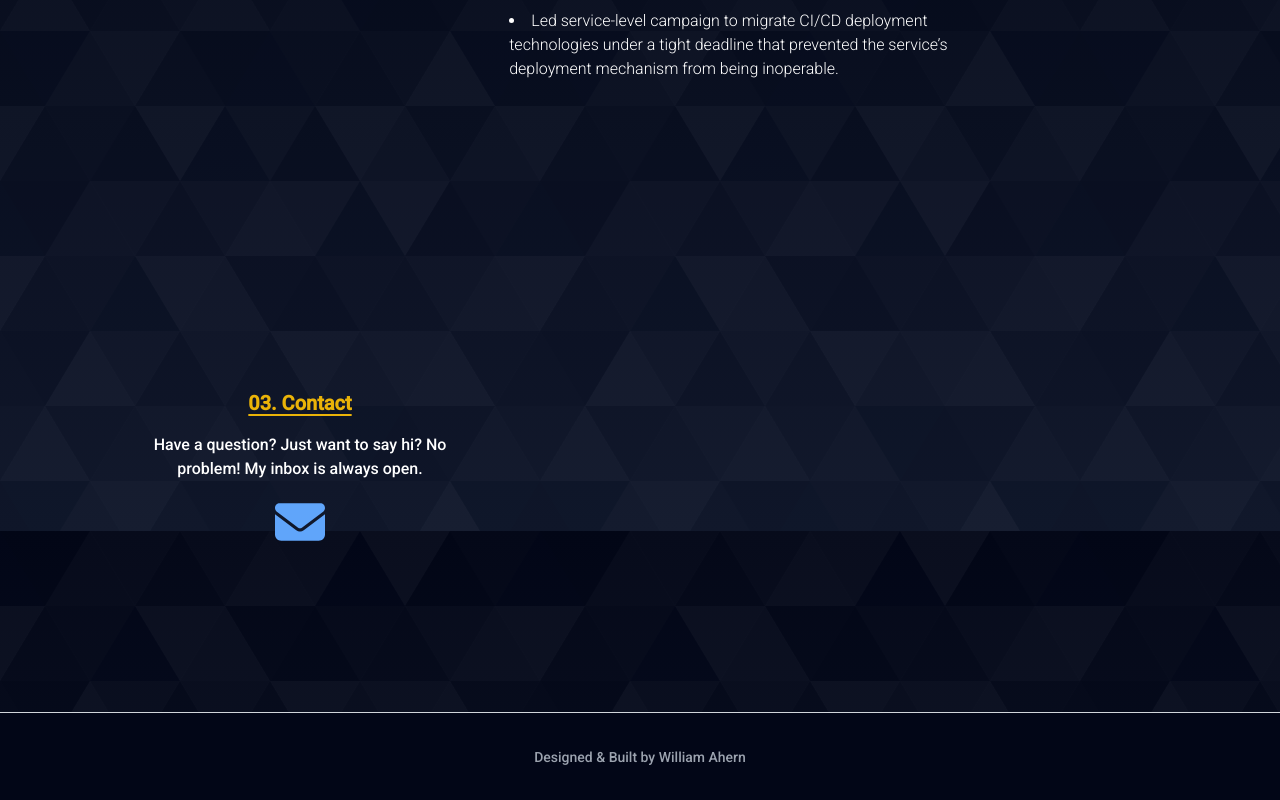
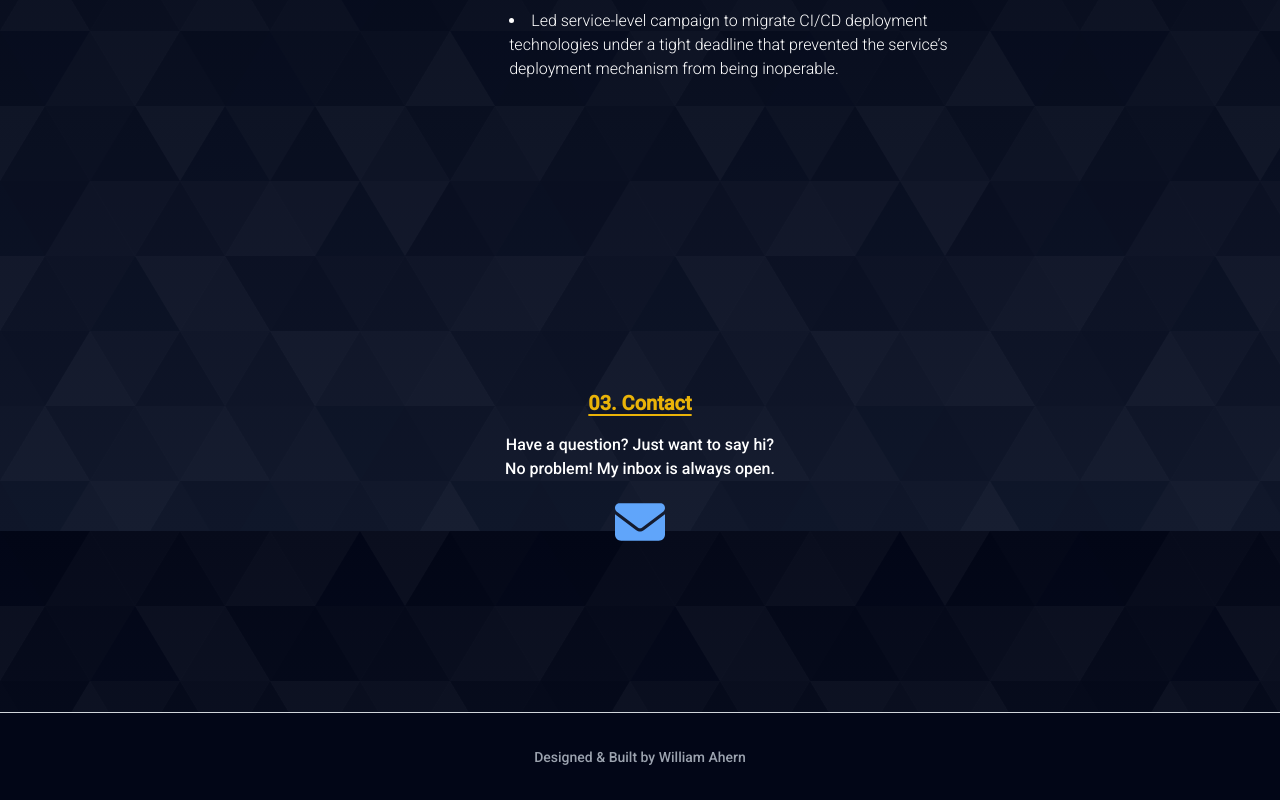
Before and after one commit to wi11ahern/who-am-i, a React (Vite) app: page / in a window 1280 px wide. Shown: the part 1869-2669 px from the top of the page. Built offline with nearby package versions, Linux system fonts and the light colour scheme.

Commit message:
style: update contact component to use grid styles

```diff
--- a/src/components/contact/contact.tsx
+++ b/src/components/contact/contact.tsx
@@ -6,13 +6,13 @@ import { faEnvelope } from "@fortawesome/free-solid-svg-icons";
 const Contact = () => {
   return (
     <Card
-      className="row-start-4 flex items-center flex-col min-w-[600px] max-w-[600px] mx-auto mb-40"
+      className="row-start-4 row-end-5 col-start-2 col-end-3 justify-self-center flex items-center flex-col w-full mb-10 sm:mb-40"
       id="contact"
     >
       <h2 className="pb-4 text-xl font-bold text-yellow-500 underline underline-offset-4">
         03. Contact
       </h2>
-      <p className="max-w-[50%] text-center">
+      <p className="min-w-[200px] max-w-[280px] text-center">
         Have a question? Just want to say hi? No problem! My inbox is always
         open.
       </p>
```
